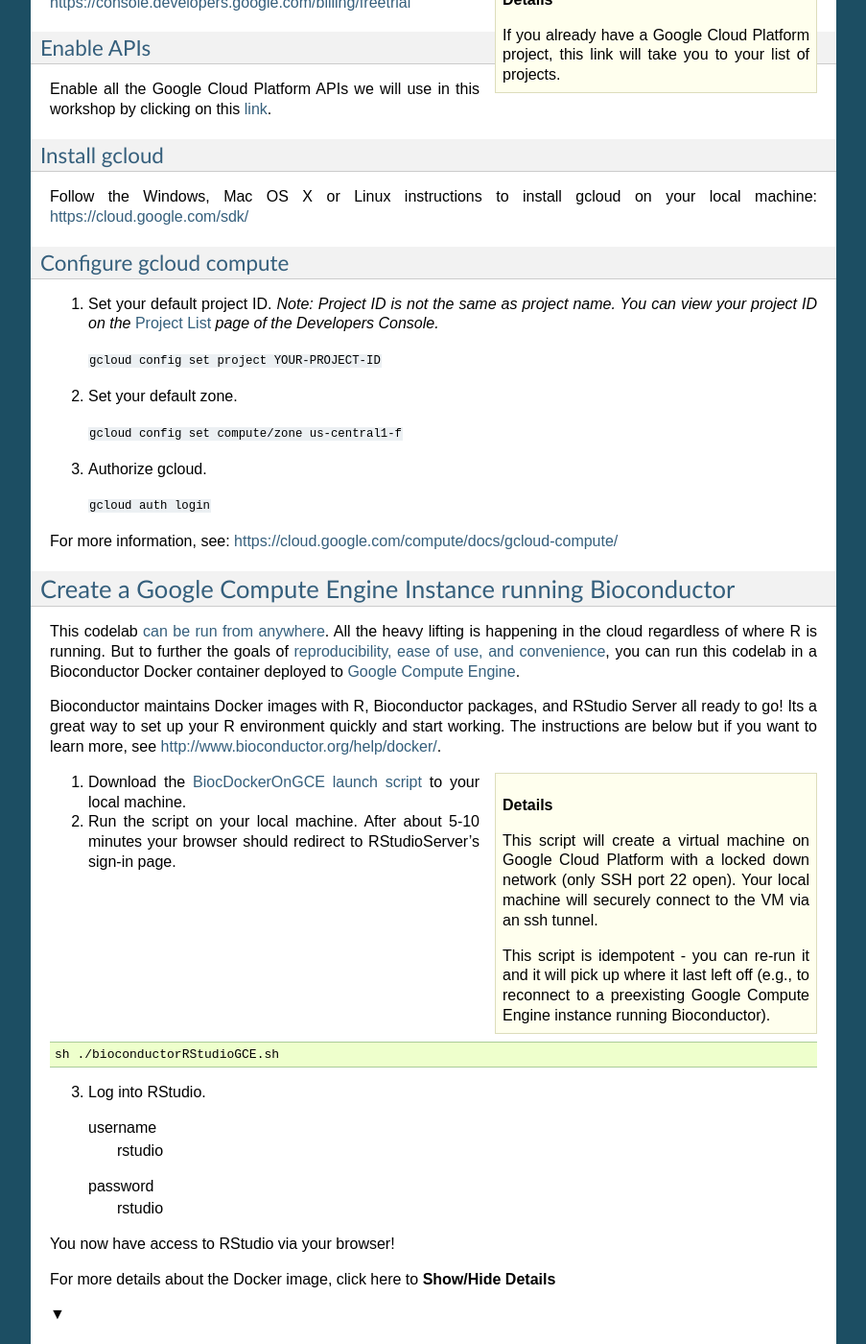
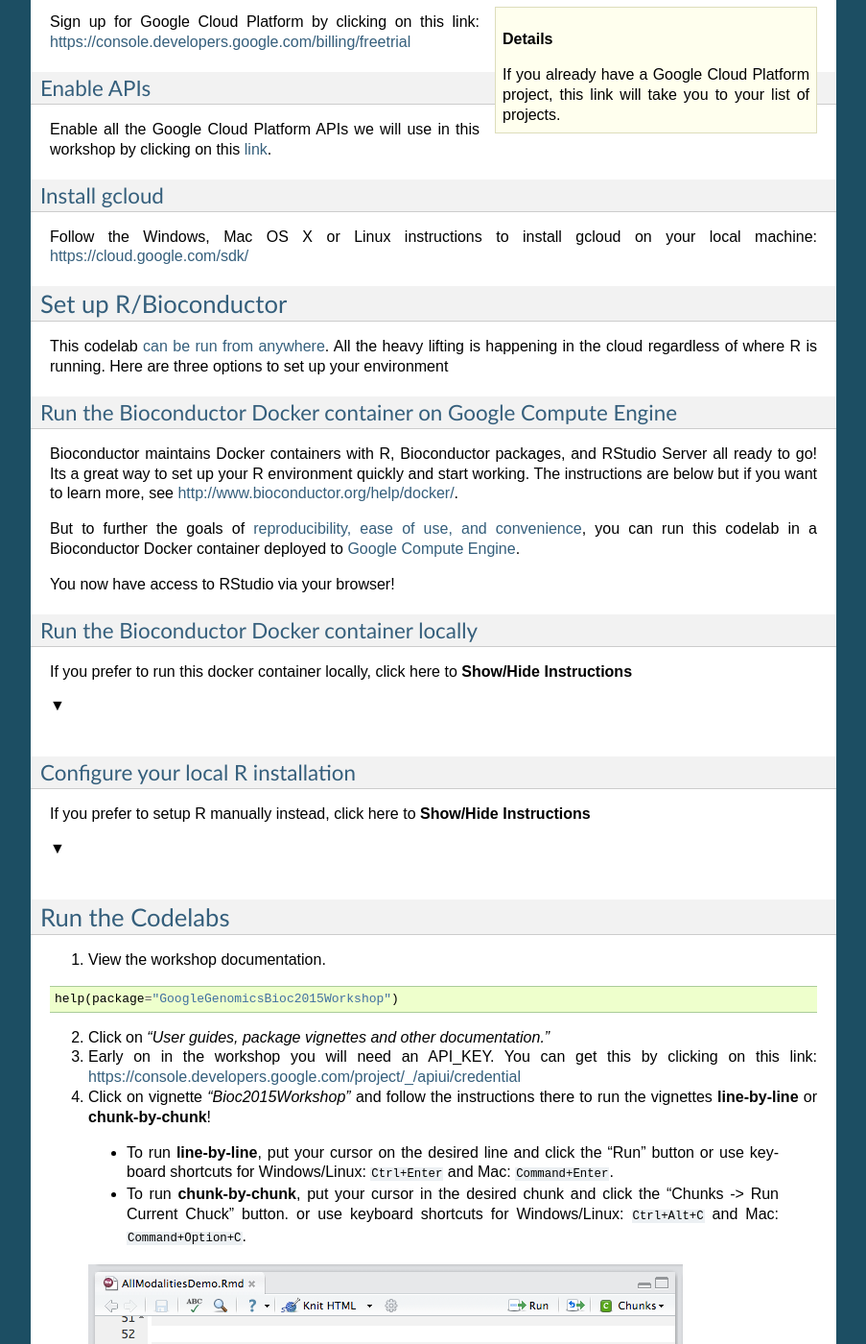
Before and after one commit to googlegenomics/readthedocs, a Sphinx documentation site: the page built from docs/source/workshops/bioc-2015.rst, in a window 1280 px wide and 1400 px high, scrolled down 872 px. Shown: the whole window at 96% size, without its empty margins (198-1101 px from the left). Built offline with Sphinx 7.4.7, drawn with Linux system fonts in a browser that asks for light colours; some of the changed text lies outside the part shown.

Commit message:
Minor cleanup.

```diff
--- a/docs/source/github_index.rst
+++ b/docs/source/github_index.rst
@@ -69,7 +69,7 @@
 -----------------------------------------------
 
 `gce-images <https://github.com/googlegenomics/gce-images>`_
-  Scripts that create Google Compute Engine images and Docker images containing sets of popular genomics software.
+  Scripts that create Google Compute Engine images and Docker containers with popular genomics software installed.
 
 `utils-java <https://github.com/googlegenomics/utils-java>`_
   Common Java files for Google Genomics integrations.
--- a/docs/source/workshops/bioc-2015.rst
+++ b/docs/source/workshops/bioc-2015.rst
@@ -31,31 +31,34 @@
 
 .. include:: /includes/gcloud_setup.rst
 
-Configure gcloud compute
-^^^^^^^^^^^^^^^^^^^^^^^^
-
-.. include:: /includes/gcloud_compute_configure.rst
-
-Create a Google Compute Engine Instance running Bioconductor
+Set up R/Bioconductor
 -------------------------------------------------------------
 
-This codelab `can be run from anywhere <https://github.com/googlegenomics/bioconductor-workshop-r>`_.  All the heavy lifting is happening in the cloud regardless of where R is running.  But to further the goals of `reproducibility, ease of use, and convenience <http://www.bioconductor.org/help/docker/>`_, you can run this codelab in a Bioconductor Docker container deployed to `Google Compute Engine`_.
+This codelab `can be run from anywhere <https://github.com/googlegenomics/bioconductor-workshop-r>`_.  All the heavy lifting is happening in the cloud regardless of where R is running.  Here are three options to set up your environment
 
-Bioconductor maintains Docker images with R, Bioconductor packages, and RStudio Server all ready to go!  Its a great way to set up your R environment quickly and start working.  The instructions are below but if you want to learn more, see http://www.bioconductor.org/help/docker/.
+Run the Bioconductor Docker container on Google Compute Engine
+^^^^^^^^^^^^^^^^^^^^^^^^^^^^^^^^^^^^^^^^^^^^^^^^^^^^^^^^^^^^^^
+Bioconductor maintains Docker containers with R, Bioconductor packages, and RStudio Server all ready to go!  Its a great way to set up your R environment quickly and start working.  The instructions are below but if you want to learn more, see http://www.bioconductor.org/help/docker/.
 
-.. include:: /includes/r_workbench_setup.rst
+But to further the goals of `reproducibility, ease of use, and convenience <http://www.bioconductor.org/help/docker/>`_, you can run this codelab in a Bioconductor Docker container deployed to `Google Compute Engine`_.
+
 
 You now have access to RStudio via your browser!
 
+Run the Bioconductor Docker container locally
+^^^^^^^^^^^^^^^^^^^^^^^^^^^^^^^^^^^^^^^^^^^^^
 .. container:: toggle
 
     .. container:: header
 
-        For more details about the Docker image, click here to **Show/Hide Details**
+        If you prefer to run this docker container locally, click here to **Show/Hide Instructions**
 
     .. container:: content
 
       .. include:: /includes/bioconductor_docker_details.rst
+
+Configure your local R installation
+^^^^^^^^^^^^^^^^^^^^^^^^^^^^^^^^^^^^
 
 .. container:: toggle
 
```
Also changed, not shown: docs/source/includes/r_workbench_details.rst (deleted, +0 -26 lines).
